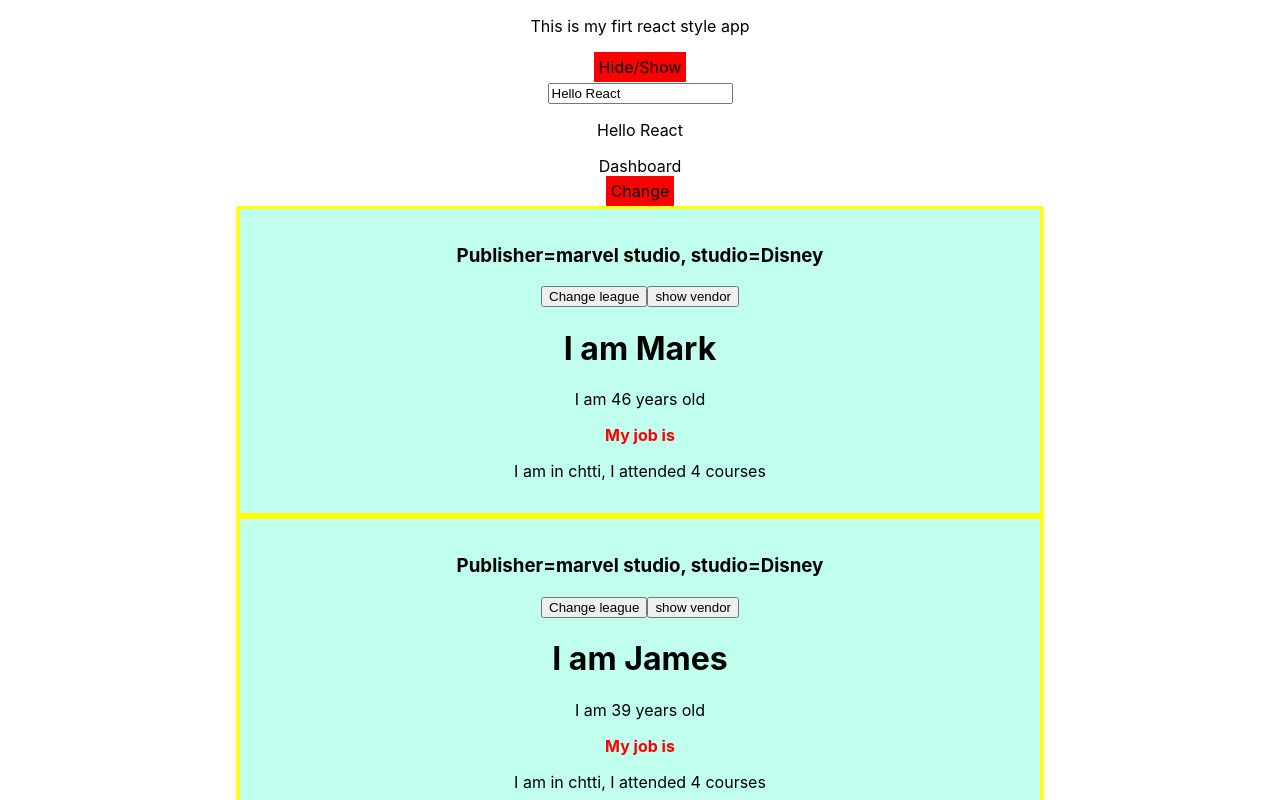
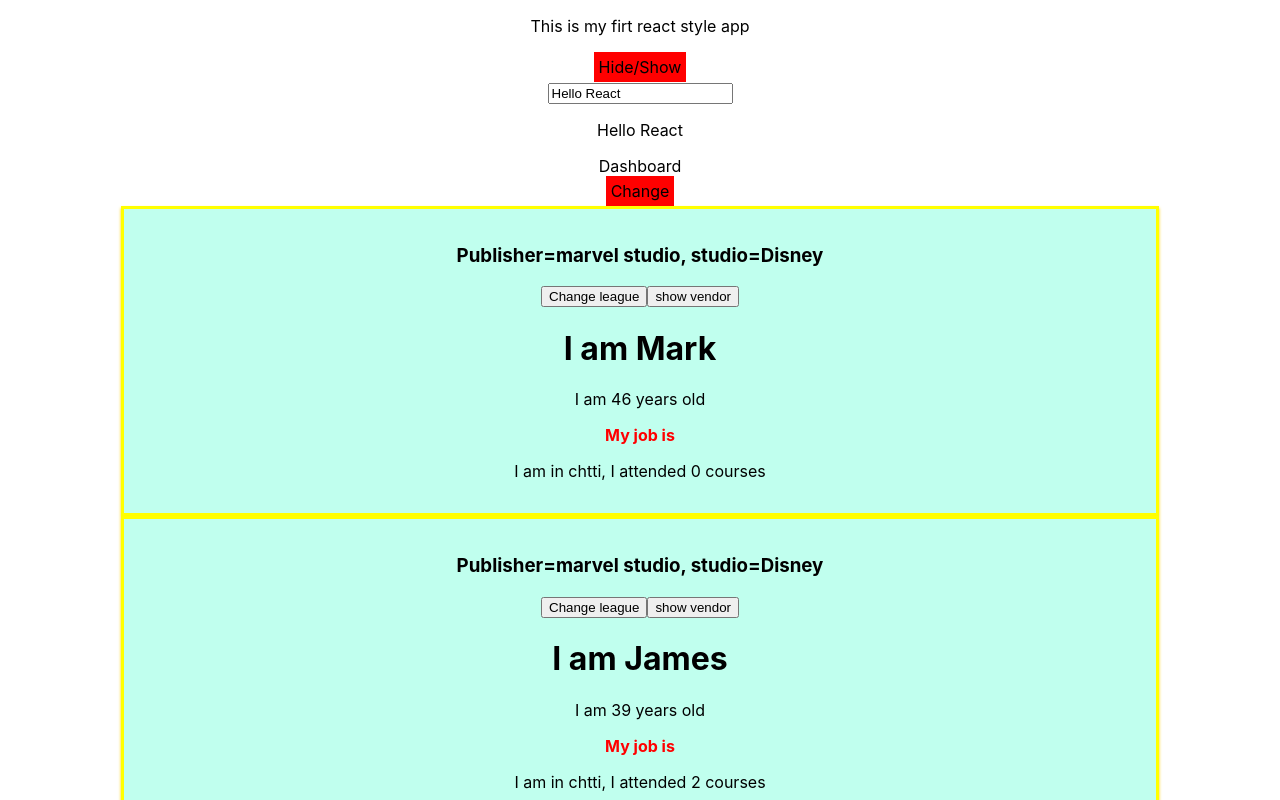
Before and after one commit to qazw2088/chtti_react_redux, a React (Create React App) app in the folder app1/: page / in a window 1280 px wide. Both pictures are taken after a click on the button "Hide/Show". Shown: the top 800 px of the page. Built offline with nearby package versions, Linux system fonts and the light colour scheme.

Commit message:
feat: radium package

```diff
--- a/app1/src/App.js
+++ b/app1/src/App.js
@@ -3,7 +3,9 @@ import "./App.css";
 import Banner from "./components/Banner";
 import Dashboard from "./components/Dashboard";
 import Person from "./components/Person";
-import Pet from "./components/Pet";
+import Radium, { StyleRoot } from "radium";
+// import Pet from "./components/Pet";
+
 class App extends Component {
   state = {
     persons: [
@@ -53,6 +55,7 @@ class App extends Component {
       border: "1px solid red",
       padding: "4px",
       cursor: "pointer",
+      ":hover": { backgroundColor: "lightblue", color: "black" },
     };
     let persons = null;
     if (this.state.showPerson === true) {
@@ -72,6 +75,10 @@ class App extends Component {
       );
       myStyle.backgroundColor = "red";
       myStyle.color = "black";
+      myStyle[":hover"] = {
+        backgroundColor: "lightred",
+        color: "black",
+      };
     }
     // const classes = ["blue", "bold"].join(" ");
     const classes = [];
@@ -82,9 +89,11 @@ class App extends Component {
       classes.push("bold");
     }
     return (
+      <StyleRoot>
         <div className="App">
           <p className={classes.join(" ")}>This is my firt react style app</p>
           <button
+            key={"first_button"}
             onClick={() => {
               this.toggleDisplayHander();
             }}
@@ -99,6 +108,7 @@ class App extends Component {
           <p>{this.state.title}</p>
           <Dashboard />
           <button
+            key={"second_button"}
             onClick={() => {
               this.changeNameHandler("Iron Man");
             }}
@@ -108,8 +118,9 @@ class App extends Component {
           </button>
           {this.state.showPerson === true ? persons : null}
         </div>
+      </StyleRoot>
     );
   }
 }
 
-export default App;
+export default Radium(App);
--- a/app1/src/components/Person.jsx
+++ b/app1/src/components/Person.jsx
@@ -1,8 +1,13 @@
 import React, { useState } from "react";
 import "./Person.css";
-
+import Radium from "radium";
 const Person = (props) => {
   //let publisher = "marvel studio"
+
+  const style = {
+    "@media (min-width:500px)": { width: "1000px" },
+  };
+
   const [vendor, setVendor] = useState({
     publisher: "marvel studio",
     studio: "Disney",
@@ -17,7 +22,7 @@ const Person = (props) => {
   };
   const showVendor = () => console.log("vendor=", vendor);
   return (
-    <div className="Person">
+    <div className="Person" style={style}>
       <h3>
         Publisher={vendor.publisher}, studio={vendor.studio}
       </h3>
@@ -33,4 +38,4 @@ const Person = (props) => {
   );
 };
 
-export default Person;
+export default Radium(Person);
```
Also changed, not shown: app1/package.json (+6 -5 lines), app1/src/index.js (+8 -8 lines), 1 other file (tests, documents, lock files or other folders). Lines whose indentation alone changed are shown as unchanged.
